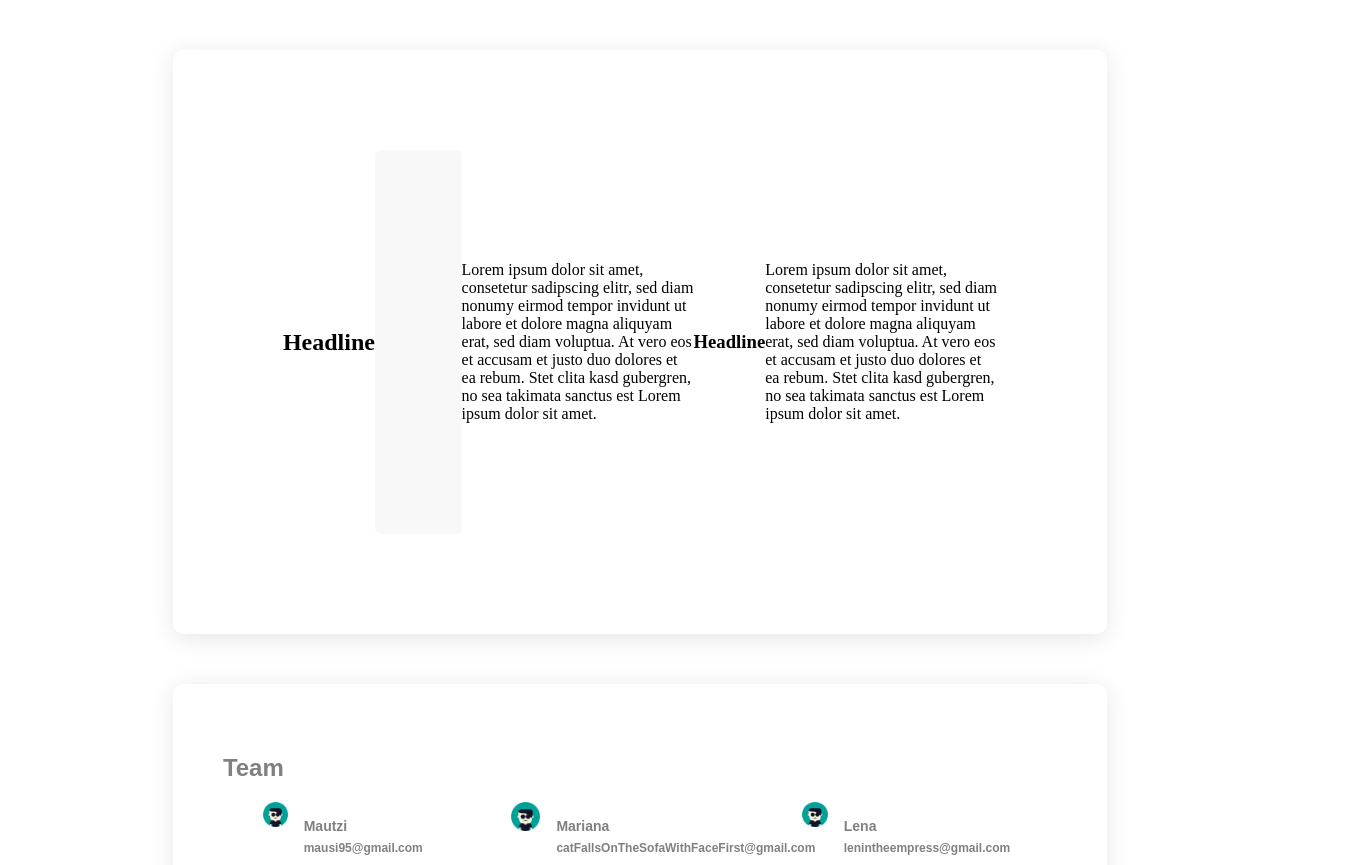
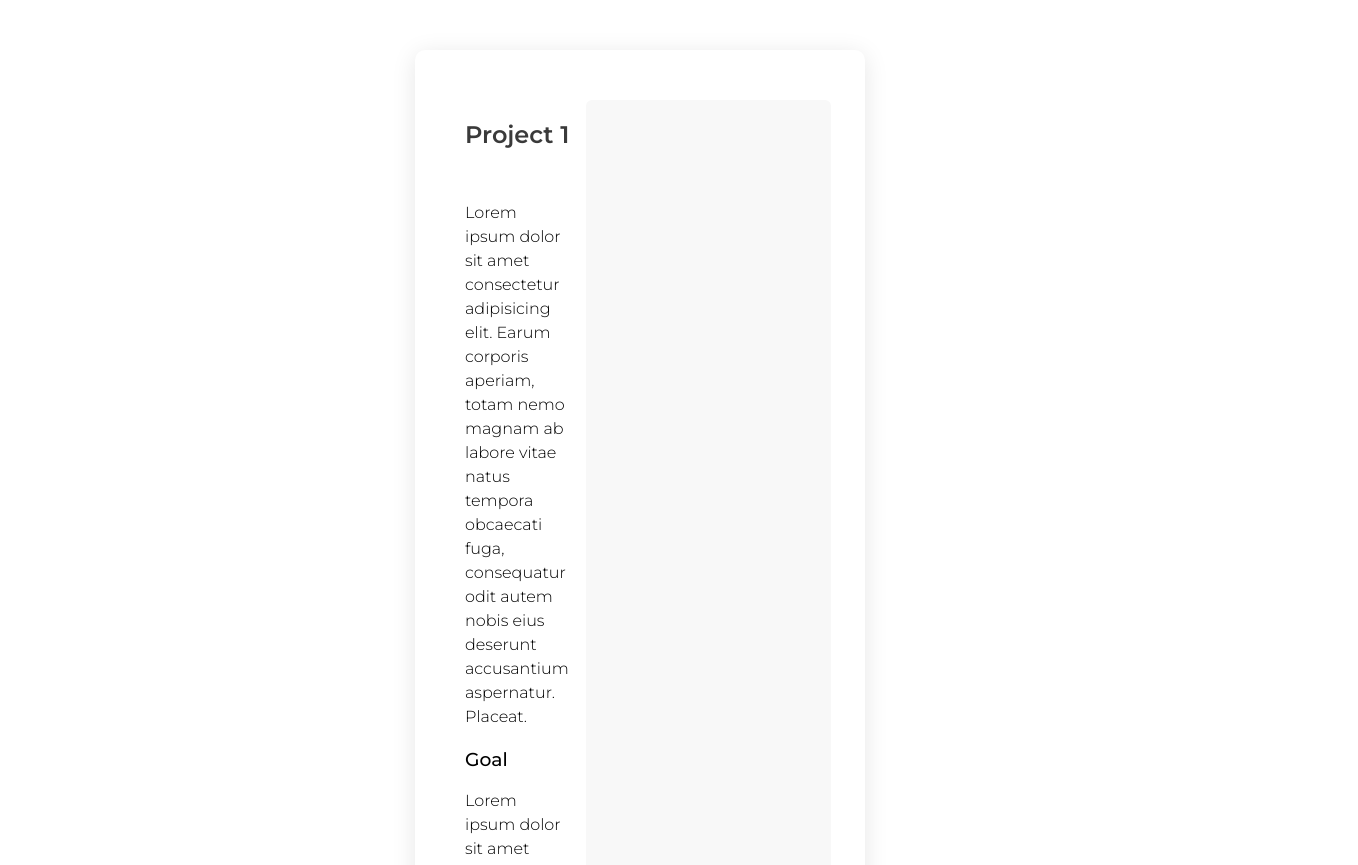
Before and after one commit to codecampleipzig/communic, an Angular app: page /project/1 in a window 1280 px wide. Shown: the top 865 px of the page, 1358 px wide, since content can reach past the window. Built offline with nearby package versions, Linux system fonts and the light colour scheme.

Commit message:
Add CSS Styling

```diff
--- a/src/app/project-teaser/project-teaser.component.css
+++ b/src/app/project-teaser/project-teaser.component.css
@@ -1,39 +1,31 @@
-:host {
-    display:flex;
-    flex-direction: column;
-    align-items: center;
-    width: calc(100% - 120px);
-    padding: 50px 60px;
-  }
-
-
-.image {
+.projectImage {
     width: 100%;
-    height: 30vw;
-    background: #F8F8F8;
+    height: 30vw; /* placeholder height. Not needed for an actual picture */
+    background: var(--placeholderGrey);
     border-radius: 6px;
 }
 
-.textbox1 {
-}
-
-.textbox2 {
-}
-
-
-@media screen and (min-width: 600px) {
-
-:host {
-    display: flex;
-    flex-direction: row;
-    align-items: center;
-    width: calc(100% - 120px);
-    padding: 50px 60px;
+@media screen and (min-width: 1100px) {
+    :host {
+        display: grid;
+        grid-template-columns: 30% 70%;
+        grid-template-areas:
+            "title image"
+            "description image";
+        grid-gap: 1rem;
     }
 
-.image {
-    background: #F8F8F8;
-    border-radius: 6px;
+    h2 {
+        grid-area: title;
+    }
+
+    .projectImage {
+        grid-area: image;
+        height: auto;
+    }
+
+    .projectDescription {
+        grid-area: description
     }
 
 }
--- a/src/app/project-teaser/project-teaser.component.html
+++ b/src/app/project-teaser/project-teaser.component.html
@@ -1,7 +1,8 @@
-<h2 class="headline">{{myVariable}}</h2>
-<div class="image"></div>
-<div class="textbox1"></div>
-<p>Lorem ipsum dolor sit amet, consetetur sadipscing elitr, sed diam nonumy eirmod tempor invidunt ut labore et dolore magna aliquyam erat, sed diam voluptua. At vero eos et accusam et justo duo dolores et ea rebum. Stet clita kasd gubergren, no sea takimata sanctus est Lorem ipsum dolor sit amet.</p>
-<h3 class="">{{myVariable}}</h3>
-<div class="textbox2"></div>
-<p>Lorem ipsum dolor sit amet, consetetur sadipscing elitr, sed diam nonumy eirmod tempor invidunt ut labore et dolore magna aliquyam erat, sed diam voluptua. At vero eos et accusam et justo duo dolores et ea rebum. Stet clita kasd gubergren, no sea takimata sanctus est Lorem ipsum dolor sit amet.</p>
+<h2>{{project.title}}</h2>
+<div class="projectImage"></div>
+<div class="projectDescription">
+    <p>{{project.description}}</p>
+    <h3>Goal</h3>
+    <p>{{project.goal}}</p>
+    <button>Join</button>
+</div>
--- a/src/app/project-teaser/project-teaser.component.ts
+++ b/src/app/project-teaser/project-teaser.component.ts
@@ -1,4 +1,6 @@
 import { Component, OnInit } from '@angular/core';
+import { Project } from '../datatypes/Project';
+import { StoreService } from '../store.service';
 
 @Component({
   selector: 'app-project-teaser',
@@ -7,8 +9,14 @@ import { Component, OnInit } from '@angular/core';
 })
 export class ProjectTeaserComponent implements OnInit {
 
-  private myVariable: string = "Headline";
-  constructor() { }
+  private project: Project;
+
+  constructor( private store: StoreService) {
+    /**
+     * Get Project by ID
+     */
+    this.project = this.store.retrieveProject(9435);
+  }
 
   ngOnInit() {
   }
--- a/src/app/store.service.ts
+++ b/src/app/store.service.ts
@@ -95,6 +95,16 @@ export class StoreService {
   retrieveTasks(projectID: number, location: string): Task[] {
     return this.TASKS.filter(task => task.projectID == projectID && task.location == location);
   }
+
+  /**
+   * Get Project object by Project id
+   * @param id
+   * @returns Project object
+   */
+  retrieveProject(id: number): Project {
+    return this.projects.find(project => project.id == id);
+  }
+
   retrieveUserList() : User [] {
     return this.users;
   }
--- a/src/index.html
+++ b/src/index.html
@@ -1,12 +1,15 @@
 <!doctype html>
 <html lang="en">
 <head>
+    <link href="https://fonts.googleapis.com/css?family=Montserrat&display=swap" rel="stylesheet">
   <meta charset="utf-8">
   <title>Communic</title>
   <base href="/">
 
   <meta name="viewport" content="width=device-width, initial-scale=1">
   <link rel="icon" type="image/x-icon" href="favicon.ico">
+
+  <link href="https://fonts.googleapis.com/css?family=Montserrat:300,300i,400,400i,500,500i,600,600i,700&display=swap" rel="stylesheet">
 </head>
 <body>
   <app-root></app-root>
--- a/src/styles.css
+++ b/src/styles.css
@@ -3,12 +3,50 @@
  */
 
 :root {
-   --taskListItemBG: #FCFCFC;
-   --taskListItemShadow: 0px 2px 3px rgba(0, 0, 0, 0.1);
    --primaryColor: #655AF3;
+   --primaryColorHighlight: #667ee7;
    --warningRed: rgb(206, 26, 26);
+   --fontDarkGrey: #3A3A3A;
+   --fontMediumGrey: #7A7A7A;
+   --fontLightGrey: #AFAFAF;
+   --iconColor: #878787; /* Used for the trash Icon in the Tasklist */
+   --placeholderGrey: #F8F8F8; /* Used for placeholder Picture Backgrounds */
+   --backgroundGrey: #FCFCFC; /* Used for the TaskListIcons */
+   --borderGrey: #CECECE; /* Used for the Checkbox */
+
+   /* Dropshadows to use box-shadow: var(--smallShadow); */
+   --smallShadow: 0px 2px 3px rgba(0, 0, 0, 0.1);
 }
 
+body {
+   font-family: 'Montserrat', sans-serif;
+   font-weight: 300;
+   padding: 0;
+   margin: 0;
+}
+
+/**
+ * Text & Headlines
+ */
+
+h2 {
+   color: var(--fontDarkGrey);
+   font-weight: 600;
+}
+
+h3 {
+   font-weight: 500;
+}
+
+h4 {
+   margin: 0;
+   font-weight: 500;
+   font-size: 1.1rem;
+}
+
+p {
+   line-height: 1.5;
+}
 
 /**
  * Lists
@@ -31,8 +69,19 @@
  */
 
 button {
-   padding: .5em 1em;
    cursor: pointer;
+   font-size: .8rem;
+   background-color: var(--primaryColor);
+   border-radius: 5px;
+   color: #fff;
+   border: 0 none;
+   min-width: 130px;
+   padding: 1em;
+   transition: border .4s, background-color .4s, color .4s;
+}
+
+button:hover {
+   background-color: var(--primaryColorHighlight)
 }
 
 /**
@@ -46,14 +95,55 @@ button i {
 
 /* Button Elements without background but rounded border */
 button.outlined {
+   padding: .5em 1em;
+   min-width: auto;
    border: 1px solid var(--primaryColor);
    border-radius: 1.5em;
    color: var(--primaryColor);
    background-color: transparent;
-   transition: border .4s, background-color .4s, color .4s;
 }
 
 button.outlined:hover {
    color: #fff;
    background-color: var(--primaryColor);
 }
+
+
+/**
+ * Modules
+ */
+
+.card {
+   background: #FFFFFF;
+   box-shadow: 0px 4px 25px rgba(0, 0, 0, 0.1);
+   border-radius: 10px;
+   padding: 1em 1.5em 2em; /* Space around the content of the cards */
+   margin: 3em auto 0; /* Margin to top and center with auto */
+   box-sizing: border-box; /* Calculate width with padding */
+   transition: padding .4s, margin .4s, width .4s; /* Nice Transitions when resizing */
+   width: calc(100% - 2em); /* Space around the card */
+   max-width: 450px;
+}
+
+/* Add this class to .card to make the card full width */
+.cardFull {
+   max-width: 1100px;
+}
+
+/* Overwrites for .cards in the .cardList (e.g. Projects Overview */
+.cardList > .card {
+   width: 100%;
+   padding: 1em;
+   margin: 0;
+}
+
+@media (min-width: 600px) {
+   .card {
+      padding: 2em 3em 2em; /* Increase space around the content for bigger screens */
+      width: calc(100% - 4em); /* Increase space around the card for bigger screens */
+   }
+
+   .cardList > .card {
+      padding: 1.5em;
+   }
+}
```
